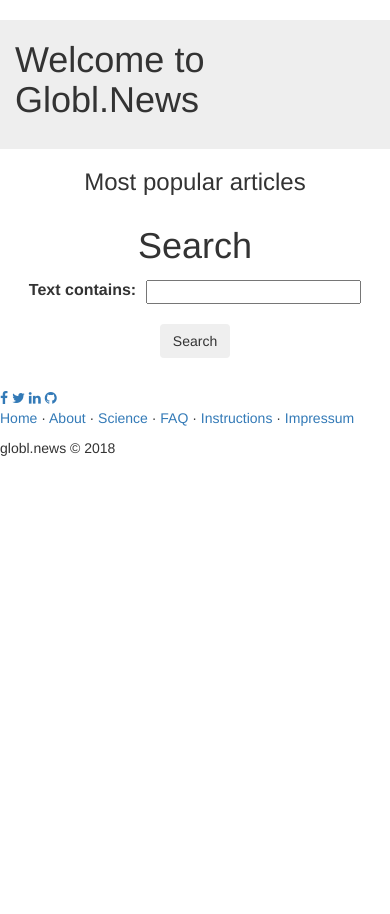
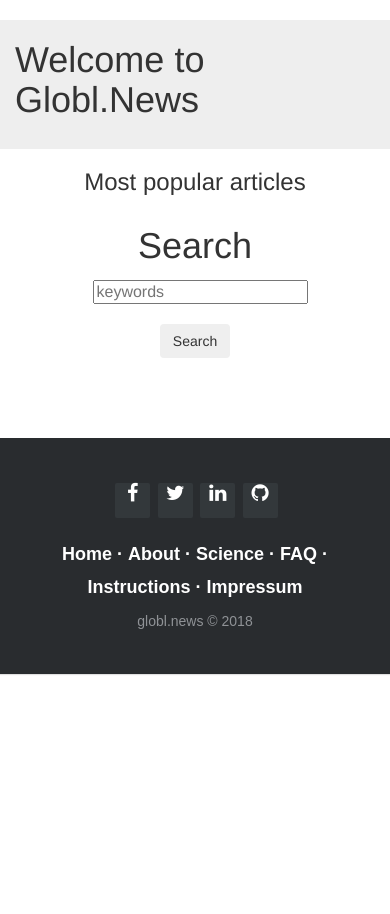
Before and after one commit to k-sokolov/globl_news, a Django app: a page that uses summaries/templates/overview.html in a window 390 px wide. Shown: the part 50-964 px from the top of the page. Before the commit the page ends 506 px from the top, so only its background shows below. Run offline with Django 3.2, Linux system fonts and the light colour scheme; the visitor is signed in with stand-in values (Sample User, id 1); data that the repository does not hold is empty; some libraries are stand-ins or nearby versions.

Commit message:
grid layout

```diff
--- a/globlnews/static/css/custom.css
+++ b/globlnews/static/css/custom.css
@@ -19,10 +19,11 @@ body {
 }
 
 .btn_header_authenticated {
-	align: center;
-	border-radius: 50%;
+
+    position: relative;
 	background-color: #222;
 	border-color: #222;
+
 	color: #8f9296;
 
 }
@@ -56,12 +57,39 @@ body {
 .overview_container {
     position: relative;
     text-align: center;
-    margin: 0 10px 30px;
+    margin-left: 10px;
+    float: left;
+}
+/* responsive grid containers
+-------------------------------------------------------------------------------
+*/
+ @media (min-width: 1080px) {
+    .container-grid {
+        width: 1080px;
+        max-width: 100%;
+        margin: 0 auto;
+    }
 }
 
- @media (min-width: 1200px) {
+ @media (max-width: 1080px) {
     .container-grid {
-        width: 1080px;
+        width: 810px;
+        max-width: 100%;
+        margin: 0 auto;
+    }
+}
+
+ @media (max-width: 810px) {
+    .container-grid {
+        width: 540px;
+        max-width: 100%;
+        margin: 0 auto;
+    }
+}
+
+ @media (max-width: 540px) {
+    .container-grid {
+        width: 270px;
         max-width: 100%;
         margin: 0 auto;
     }
@@ -78,7 +106,8 @@ body {
 .bottom {
     position: relative;
     text-align: left;
-    margin: 0 auto;
+
+    margin-bottom: 20px;
 }
 
 .row-overview {
@@ -90,8 +119,9 @@ body {
 
 /* Create four equal columns that sits next to each other */
 .column {
-  #flex: 25%;
-  #width: 25%;
+  margin-top: 10px;
+  margin-bottom: 10px;
+  width: 25%;
   padding: 0;
 }
 
@@ -100,8 +130,16 @@ body {
   vertical-align: middle;
 }
 
+/* Responsive layout - makes a 3 column-layout instead of four columns */
+@media (max-width: 1070px) {
+  .column {
+    flex: 33%;
+    width: 33%;
+  }
+}
+
 /* Responsive layout - makes a two column-layout instead of four columns */
-@media (max-width: 800px) {
+@media (max-width: 810px) {
   .column {
     flex: 50%;
     width: 50%;
@@ -109,7 +147,7 @@ body {
 }
 
 /* Responsive layout - makes the two columns stack on top of each other instead of next to each other */
-@media (max-width: 600px) {
+@media (max-width: 540px) {
   .column {
     flex: 100%;
     width: 100%;
@@ -120,7 +158,7 @@ body {
 .result a {
     color: inherit !important;
     font-size: 1.8rem;
-
+}
 .result h4 {
     color: black !important;
     font-size: 1.5rem;
@@ -147,7 +185,7 @@ body {
 
 
 footer{
-	position: absolute;
+	position: relative;
 	bottom: 0;
     width: 100%;
 }
@@ -244,7 +282,7 @@ th, td {
     vertical-align: top;
 }
 
-table {
+.faq_table {
     margin-left: auto;
     margin-right: auto;
 }
--- a/globlnews/templates/_layouts/base.html
+++ b/globlnews/templates/_layouts/base.html
@@ -30,8 +30,10 @@
 
 
 				  <li><a href="/summaries/search">Search</a></li>
+                </ul>
+				<div align="right">
 
-				<div align="right">
+
 				{% if not user.is_authenticated %}
                 <a href="{% url 'signup' %}" class="btn btn_register btn_header_unauthenticated">Register</a>
                 <a href="{% url 'login' %}" class="btn navbar-btn btn_header_unauthenticated">Login</a>
@@ -40,6 +42,7 @@
 				<a href="/summaries/submit" class="btn btn_submit btn_header_authenticated">+</a>
 				<a href="{% url 'logout' %}" class="btn navbar-btn btn_header_authenticated">Logout</a>
                 {% endif %}
+
 				</div>
             </div>
         </div>
--- a/globlnews/templates/faq.html
+++ b/globlnews/templates/faq.html
@@ -6,7 +6,7 @@
 {% block content %}
 
 
-<table style="width:80%">
+<table class="faq_table" style="width:80%">
 
  <tr>
    <th>What is the intention of this Webpage?</th>
--- a/summaries/forms.py
+++ b/summaries/forms.py
@@ -40,7 +40,8 @@ class SummaryForm(forms.ModelForm):
 
 
 class SearchForm(forms.Form):
-    text_contains = forms.CharField(required=False)
+    text_contains = forms.CharField(required=False, label='', \
+    widget=forms.TextInput(attrs={'placeholder': 'keywords'}))
 
     def __init__(self, *args, **kwargs):
         self.searchqueryset = kwargs.pop('searchqueryset', None)
--- a/summaries/templates/overview.html
+++ b/summaries/templates/overview.html
@@ -10,9 +10,9 @@
         <h3 align="center">Most popular articles</h3>
         <div class="row-overview" >
         {% for summary in summary_list %}
-            {% if forloop.counter|modulo:2 == 1 %}
+
             <div class="column">
-            {% endif %}
+
             <article class="overview_container">
                 <figure>
                     <a href="{{ summary.get_absolute_url }}">
@@ -26,15 +26,15 @@
                 </div>
 
             </article>
-            {% if forloop.counter|modulo:2 == 0 %}
+
             </div>
-            {% endif %}
+
 
         {% endfor %}
 
         </div>
 
-    <div class="overview_container" style="text-align: center">
+    <div class="container-grid" style="text-align: center">
         <h1>Search</h1>
 
         <form method="get" action="search">
```
Also changed, not shown: summaries/templates/search/search.html (+4 -4 lines).
